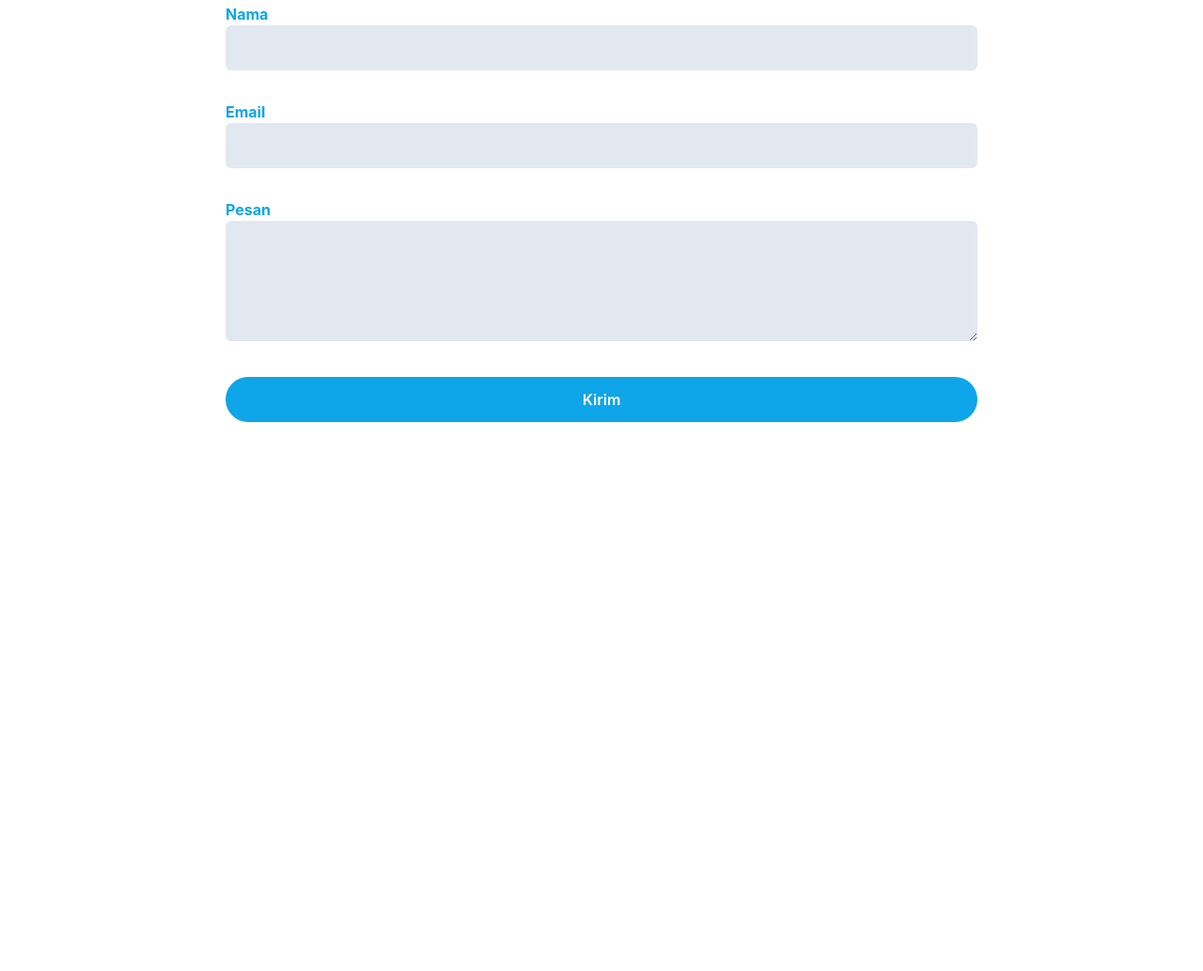
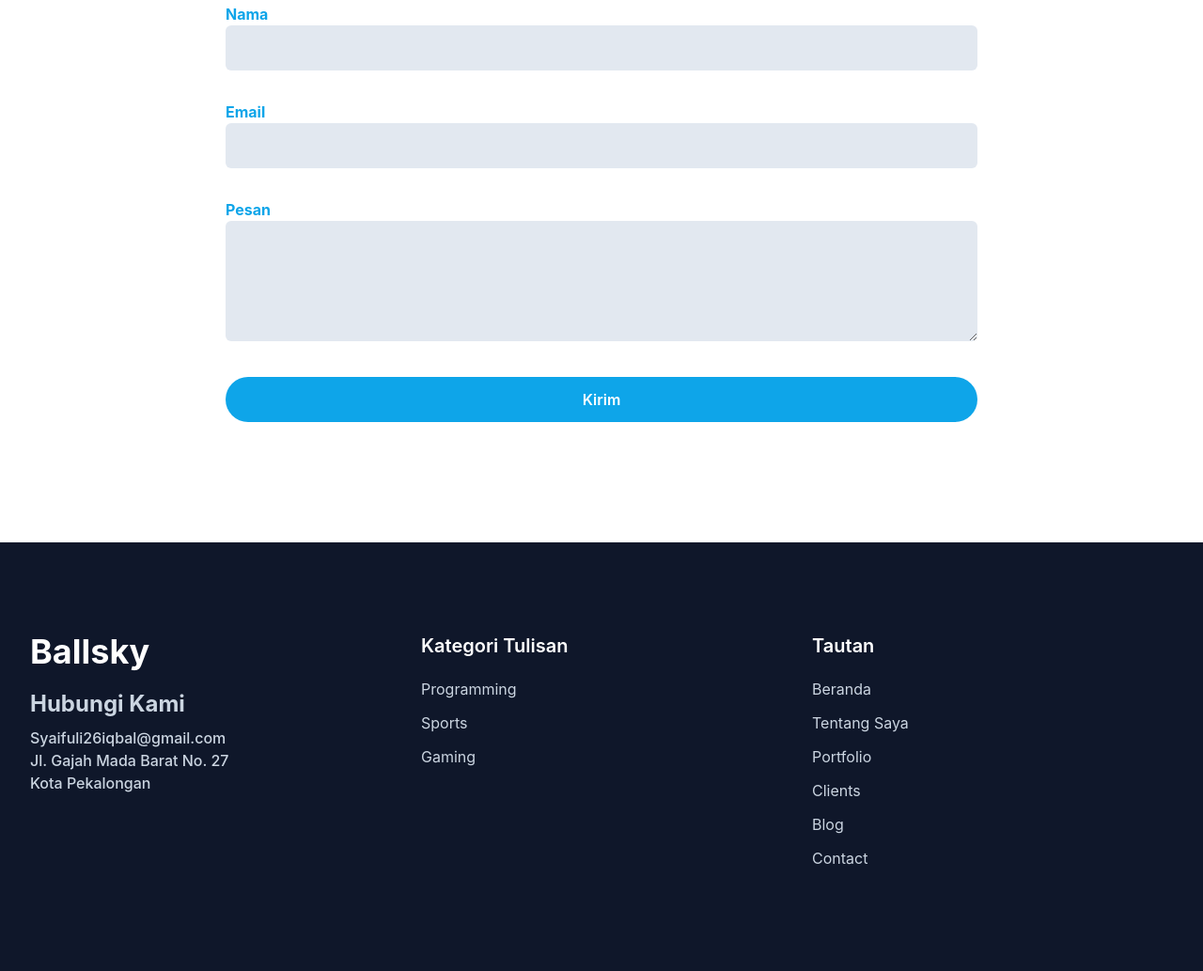
Before and after one commit to Ballsky26/portfolio-tailwind-css, a website: page index.html in a window 1280 px wide. Shown: the part 4615-5648 px from the top of the page at 94% size. Before the commit the page ends 5192 px from the top, so only its background shows below. Drawn offline with Linux system fonts and the light colour scheme.

Commit message:
Membuat Footer Section

```diff
--- a/index.html
+++ b/index.html
@@ -652,6 +652,97 @@
     </section>
     <!-- Contact Section End -->
 
+    <!-- Footer Start -->
+    <footer class="bg-dark pt-24 pb-12">
+      <div class="container">
+        <div class="flex flex-wrap">
+          <div class="w-full px-4 mb-12 text-slate-300 font-medium md:w-1/3">
+            <h2 class="font-bold text-4xl text-white mb-5">Ballsky</h2>
+            <h3 class="font-bold text-2xl mb-2">Hubungi Kami</h3>
+            <p>Syaifuli26iqbal@gmail.com</p>
+            <p>Jl. Gajah Mada Barat No. 27</p>
+            <p>Kota Pekalongan</p>
+          </div>
+          <div class="w-full px-4 mb-12 md:w-1/3">
+            <h3 class="font-semibold text-xl text-white mb-5">
+              Kategori Tulisan
+            </h3>
+            <ul class="text-slate-300">
+              <li>
+                <a
+                  href="#"
+                  class="inline-block text-base hover:text-primary mb-3"
+                  >Programming</a
+                >
+              </li>
+              <li>
+                <a
+                  href="#"
+                  class="inline-block text-base hover:text-primary mb-3"
+                  >Sports</a
+                >
+              </li>
+              <li>
+                <a
+                  href="#"
+                  class="inline-block text-base hover:text-primary mb-3"
+                  >Gaming</a
+                >
+              </li>
+            </ul>
+          </div>
+          <div class="w-full px-4 mb-12 md:w-1/3">
+            <h3 class="font-semibold text-xl text-white mb-5">Tautan</h3>
+            <ul class="text-slate-300">
+              <li>
+                <a
+                  href="#"
+                  class="inline-block text-base hover:text-primary mb-3"
+                  >Beranda</a
+                >
+              </li>
+              <li>
+                <a
+                  href="#"
+                  class="inline-block text-base hover:text-primary mb-3"
+                  >Tentang Saya</a
+                >
+              </li>
+              <li>
+                <a
+                  href="#portfolio"
+                  class="inline-block text-base hover:text-primary mb-3"
+                  >Portfolio</a
+                >
+              </li>
+              <li>
+                <a
+                  href="#clients"
+                  class="inline-block text-base hover:text-primary mb-3"
+                  >Clients</a
+                >
+              </li>
+              <li>
+                <a
+                  href="#blog"
+                  class="inline-block text-base hover:text-primary mb-3"
+                  >Blog</a
+                >
+              </li>
+              <li>
+                <a
+                  href="#contact"
+                  class="inline-block text-base hover:text-primary mb-3"
+                  >Contact</a
+                >
+              </li>
+            </ul>
+          </div>
+        </div>
+      </div>
+    </footer>
+    <!-- Footer End -->
+
     <script src="dist/js/script.js"></script>
   </body>
 </html>
```
Also changed, not shown: dist/output.css.
